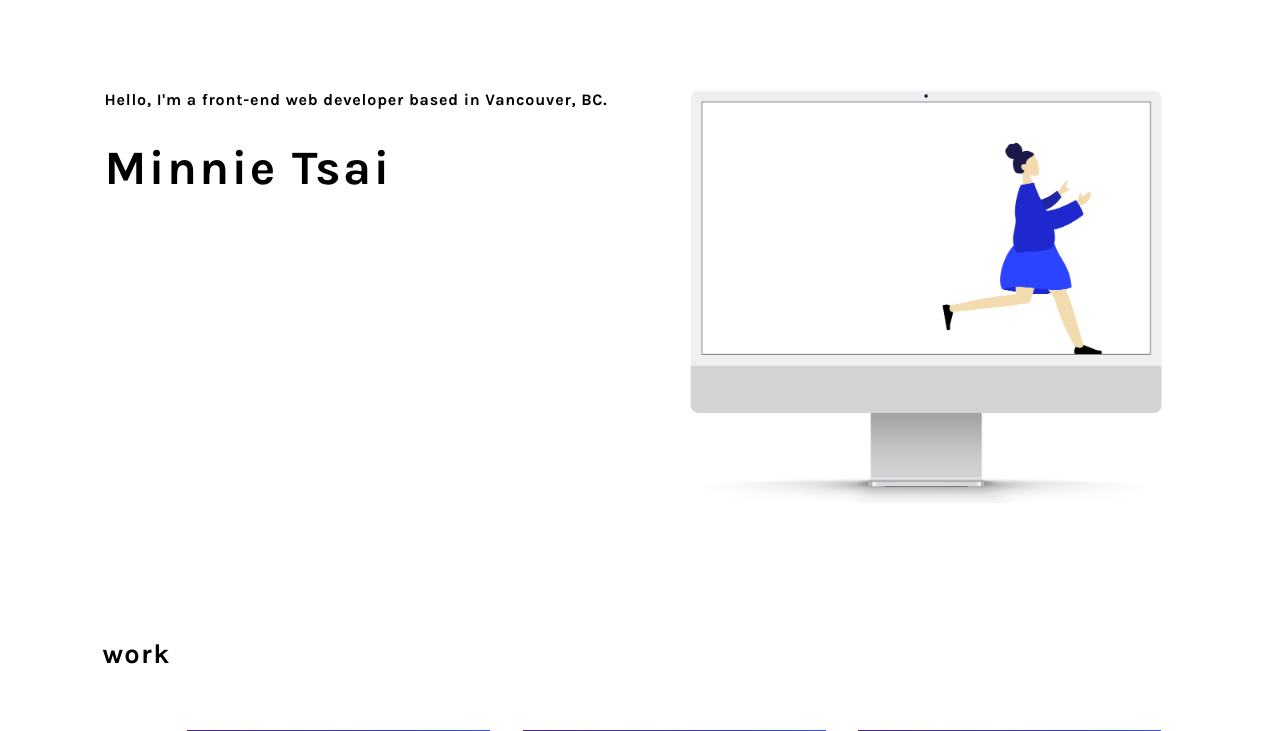
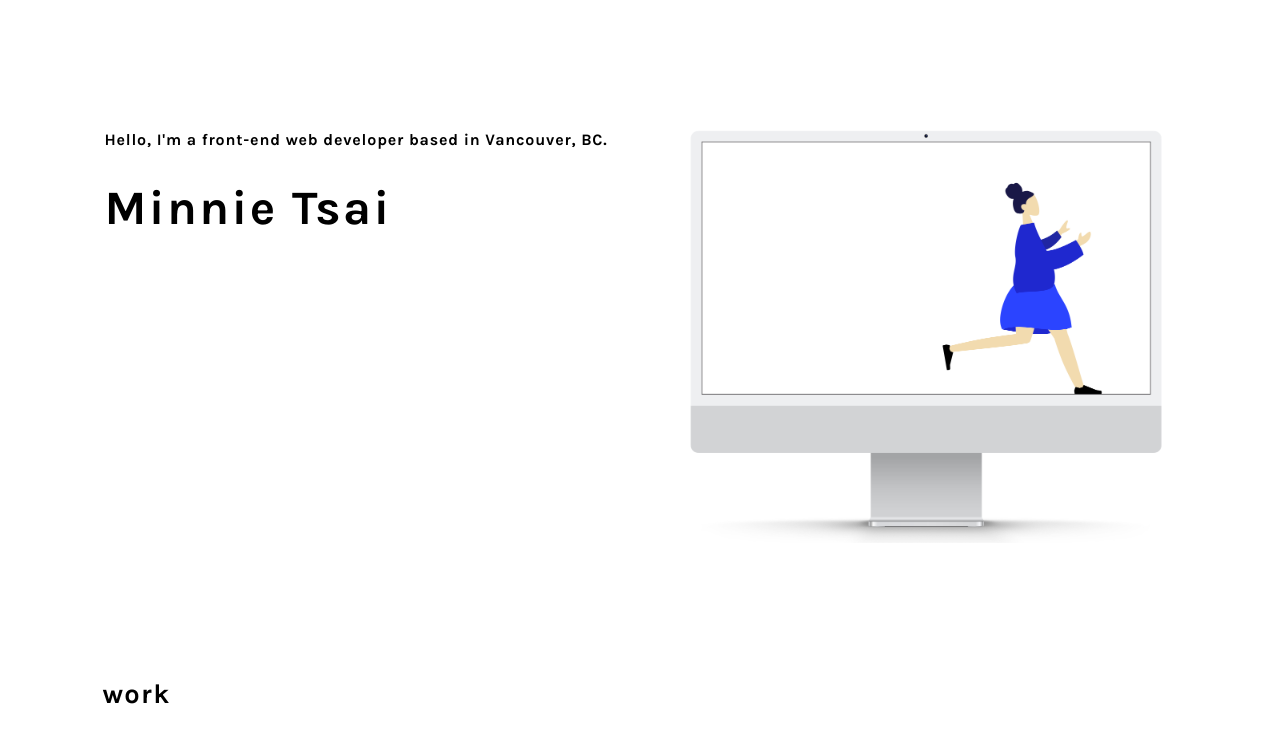
Before and after one commit to tsaiminnie/mt-portfolio-july, a PHP site: page / in a window 1280 px wide. Shown: the part 134-865 px from the top of the page. Run offline with PHP 8.4, Linux system fonts and the light colour scheme.

Commit message:
edits to home page

```diff
--- a/css/main.css
+++ b/css/main.css
@@ -199,7 +199,7 @@ body img {
 
 .intro {
   position: relative;
-  margin: 5.5rem auto;
+  margin: 8rem auto;
   max-width: 2000px;
   padding: 0 8%;
 }
--- a/scss/_intro.scss
+++ b/scss/_intro.scss
@@ -1,7 +1,7 @@
 .intro {
     // flex-wrap: wrap;
     position: relative;
-    margin: 5.5rem auto;
+    margin: 8rem auto;
     max-width: 2000px;
     padding: 0 8%;
 
```
Also changed, not shown: 1 other file.
